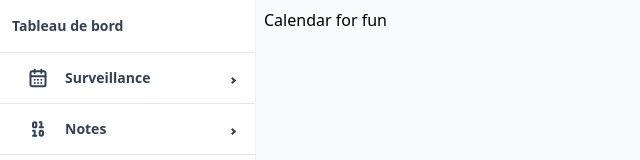
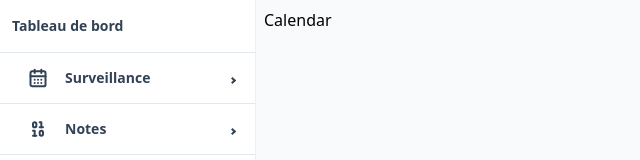
Before and after one commit to stormynight9/isimm-frontend, a React (Vite) app: page /surveillance/calendrier in a window 1280 px wide. Shown: the top 160 px of the page, without its empty margins (0-640 px from the left). Built offline with nearby package versions, Linux system fonts and the light colour scheme; a web font is replaced by a local one.

Commit message:
revert oussama's changes

```diff
--- a/src/pages/surveillance/Calendar.jsx
+++ b/src/pages/surveillance/Calendar.jsx
@@ -1,9 +1,5 @@
 const Calendar = () => {
-    return (
-        <div>
-            <h1>Calendar for fun</h1>
-        </div>
-    )
+    return <div>Calendar</div>
 }
 
 export default Calendar
```
